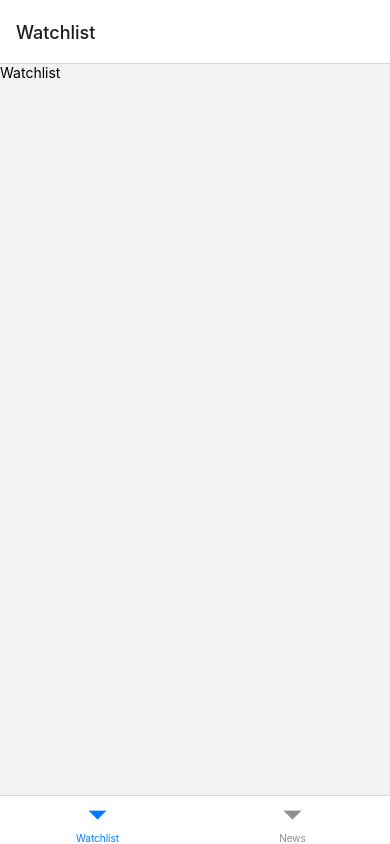
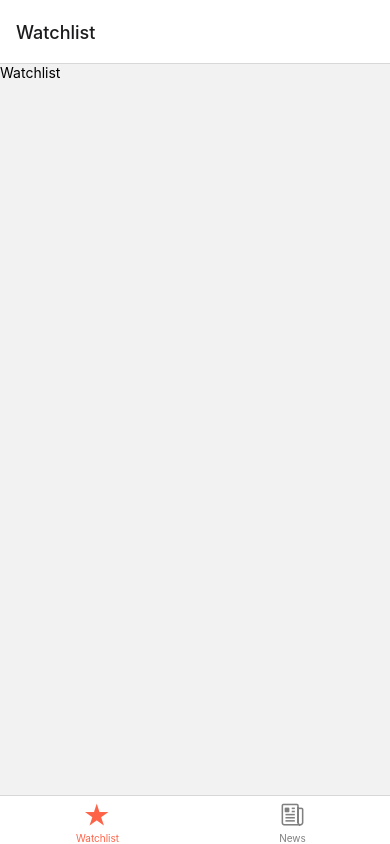
Before and after one commit to samz9n/CcTracker-ReactNative, a React Native app: screen / in a window 390 px wide. Built offline with nearby package versions, Linux system fonts and the light colour scheme.

Commit message:
added styling to bottom navigation

```diff
--- a/App.tsx
+++ b/App.tsx
@@ -1,16 +1,30 @@
-/* import { StatusBar } from 'expo-status-bar'; */
 import { StyleSheet, Text, View } from 'react-native';
 import { createBottomTabNavigator } from '@react-navigation/bottom-tabs';
 import { NavigationContainer } from '@react-navigation/native';
 import News from './screens/News';
 import Watchlist from './screens/Watchlist';
+import Ionicons from 'react-native-vector-icons/Ionicons';
 
 const Tab = createBottomTabNavigator();
 
 export default function App() {
+	let iconName: string;
 	return (
 		<NavigationContainer>
-			<Tab.Navigator>
+			<Tab.Navigator
+				screenOptions={({ route }) => ({
+					tabBarIcon: ({ focused, color, size }) => {
+						if (route.name === 'News') {
+							iconName = focused ? 'ios-newspaper' : 'ios-newspaper-outline';
+						} else if (route.name === 'Watchlist') {
+							iconName = focused ? 'md-star-sharp' : 'md-star-outline';
+						}
+						return <Ionicons name={iconName} size={size} color={color} />;
+					},
+					tabBarActiveTintColor: 'tomato',
+					tabBarInactiveTintColor: 'gray'
+				})}
+			>
 				<Tab.Screen name="Watchlist" component={Watchlist} />
 				<Tab.Screen name="News" component={News} />
 			</Tab.Navigator>
--- a/package.json
+++ b/package.json
@@ -16,10 +16,12 @@
     "expo-status-bar": "~1.4.4",
     "react": "18.2.0",
     "react-native": "0.71.3",
+    "react-native-vector-icons": "^9.2.0",
     "typescript": "^4.9.4"
   },
   "devDependencies": {
-    "@babel/core": "^7.20.0"
+    "@babel/core": "^7.20.0",
+    "@types/react-native-vector-icons": "^6.4.13"
   },
   "private": true
 }
--- a/tsconfig.json
+++ b/tsconfig.json
@@ -1,4 +1,6 @@
 {
-  "compilerOptions": {},
+  "compilerOptions": {
+    "strict": true
+  },
   "extends": "expo/tsconfig.base"
 }
```
Also changed, not shown: 1 other file (tests, documents, lock files or other folders).
